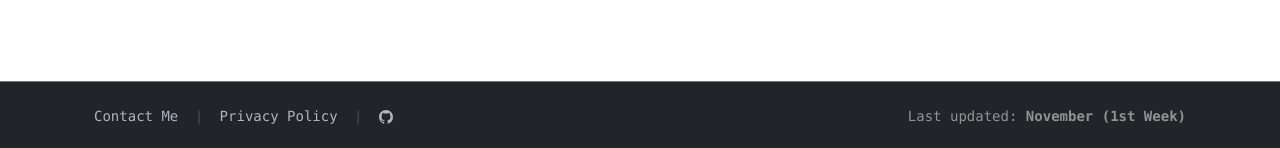
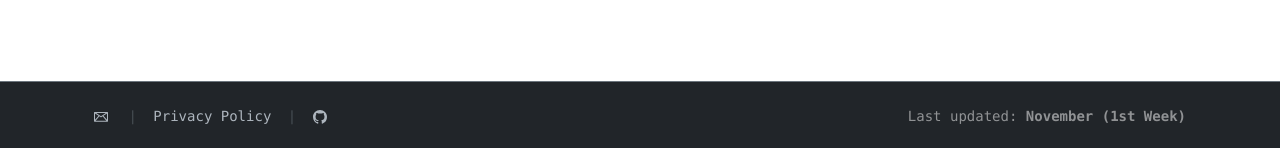
Before and after one commit to tninanofchirawa/personal-website-1, a Jekyll site: the page built from index.html, in a window 1280 px wide. Shown: the part 2236-2384 px from the top of the page. Built offline with Jekyll 4.4.1, drawn with Linux system fonts in a browser that asks for light colours; some web fonts are replaced.

Commit message:
new svg for contact me

```diff
--- a/_includes/footer.html
+++ b/_includes/footer.html
@@ -3,8 +3,21 @@
     <div class="row align-items-center gy-2">
       <!-- Navigation Links -->
       <div class="col-12 col-md-8 small text-center text-md-start">
-        <a href="{{ '/contact.html' | relative_url }}" class="footer-link">Contact Me</a>
+        <a href="{{ '/contact.html' | relative_url }}" class="footer-link text-decoration-none">
+          <svg
+            xmlns="http://www.w3.org/2000/svg"
+            width="14"
+            height="14"
+            fill="currentColor"
+            class="me-1 align-text-bottom"
+            viewBox="0 0 381.051 381.051"
+            aria-hidden="true"
+          >
+            <path d="M366.928 51.035H14.124C6.324 51.035 0 57.358 0 65.158v240.733c0 7.799 6.324 14.124 14.124 14.124h352.804c7.799 0 14.123-6.325 14.123-14.124V65.158c0-7.8-6.324-14.123-14.123-14.123zm-338.681 40.866l95.947 65.465L28.247 268.039V91.901zm162.282 76.527L59.88 79.281h261.29l-130.641 89.147zm-42.839 4.967l34.875 23.799c2.407 1.634 5.187 2.454 7.965 2.454 2.781 0 5.559-.82 7.958-2.454l34.881-23.799L336 291.767H45.068l102.622-118.372zm109.173-16.029l95.941-65.465v176.123l-95.941-110.658z" />
+          </svg>
+        </a>
         <span class="mx-2 text-secondary opacity-50">|</span>
+
         <a href="{{ '/privacy.html' | relative_url }}" class="footer-link">Privacy Policy</a>
         <span class="mx-2 text-secondary opacity-50">|</span>
         <a
```
